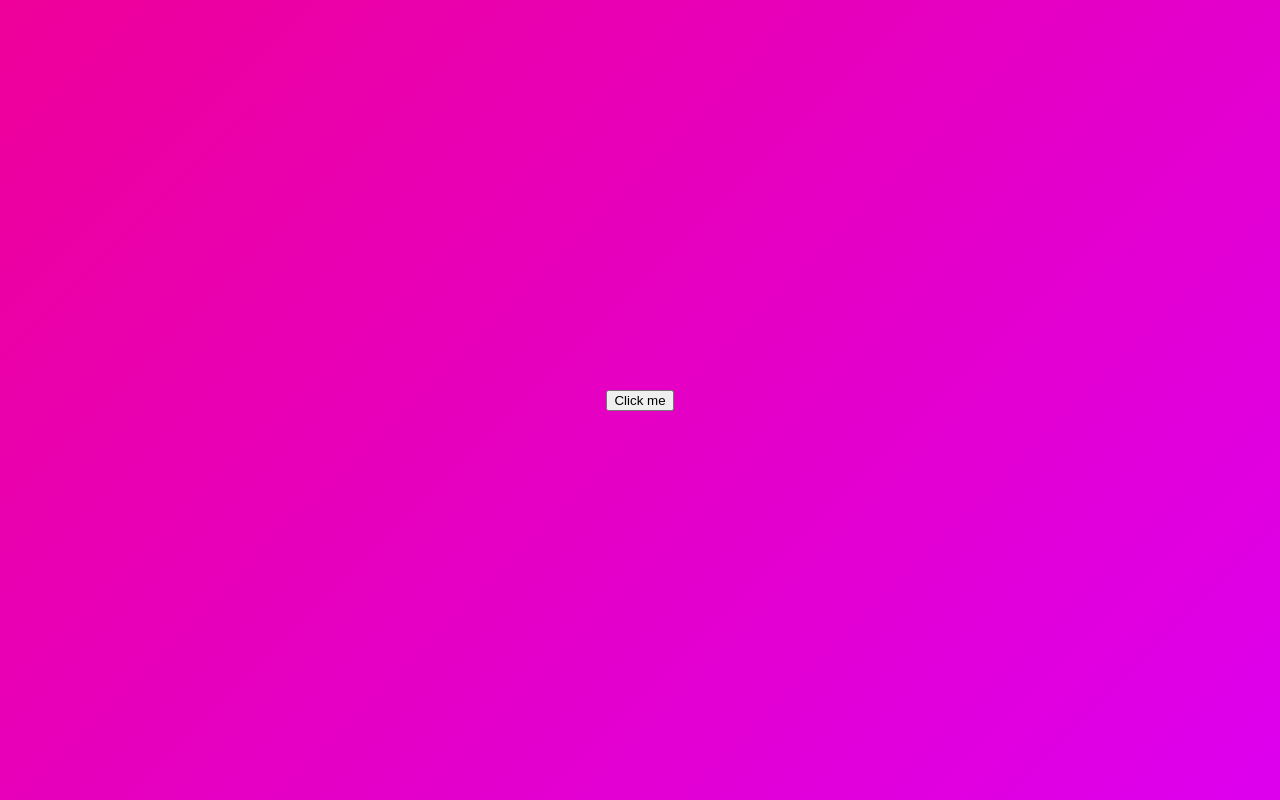
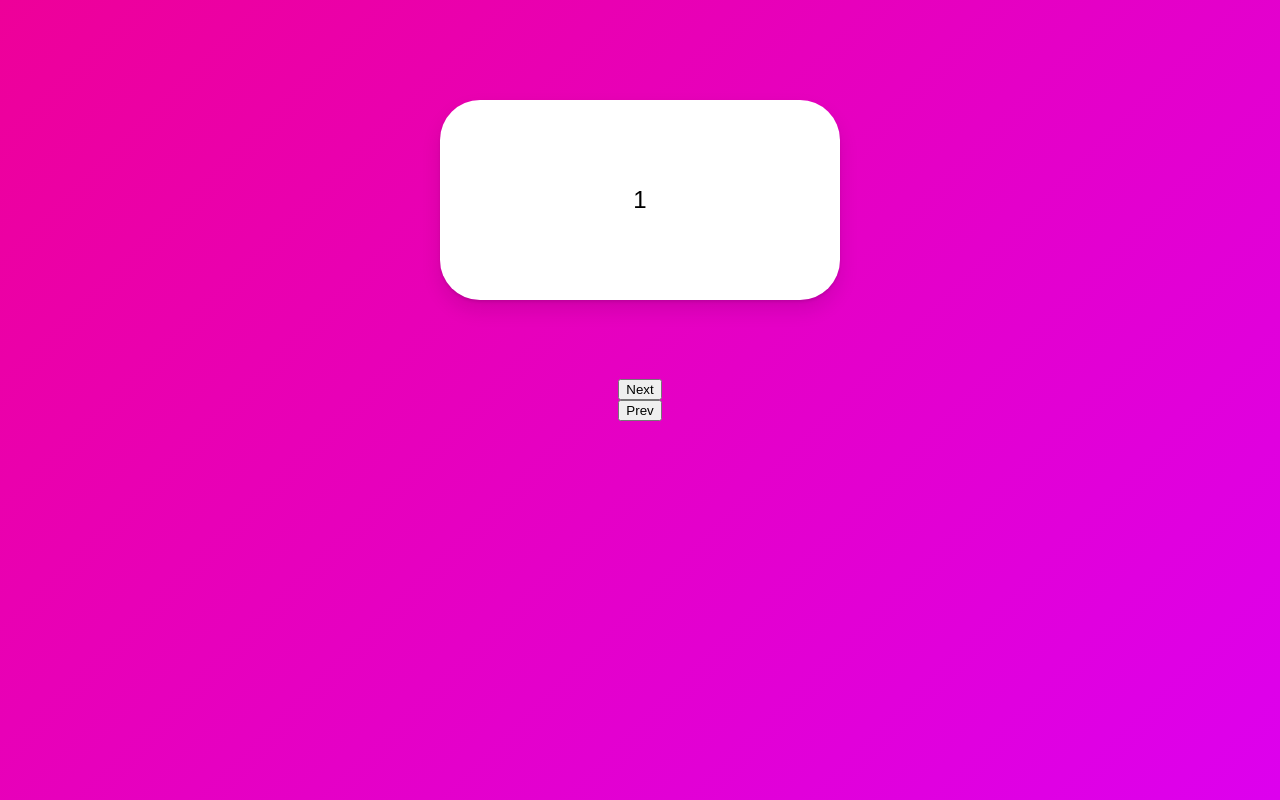
Before and after one commit to Odyssey409/react-masterclass_animation, a React (Create React App) app: page / in a window 1280 px wide. Built offline with nearby package versions, Linux system fonts and the light colour scheme.

Commit message:
section#8.12 Slider part One
슬라이더를 만드는 실습을 함. 그러나 아직은 prev 실행 시 next와 같은 방향 (오른쪽에서 나오는 방향) 이기에 다음 강의에서 개선 예정.

```diff
--- a/src/App.tsx
+++ b/src/App.tsx
@@ -8,6 +8,8 @@
 } from "framer-motion";
 import { useEffect, useRef, useState } from "react";
 import { start } from "repl";
+import { set } from "react-hook-form";
+import { transcode } from "buffer";
 
 const Wrapper = styled(motion.div)`
   height: 100vh;
@@ -16,6 +18,7 @@
   justify-content: center;
   align-items: center;
   background: linear-gradient(135deg, rgb(238, 0, 153), rgb(221, 0, 238));
+  flex-direction: column;
 `;
 
 const Box = styled(motion.div)`
@@ -26,30 +29,54 @@
   position: absolute;
   top: 100px;
   box-shadow: 0px 2px 3px rgba(0, 0, 0, 0.1), 0px 10px 20px rgba(0, 0, 0, 0.1);
+  display: flex;
+  justify-content: center;
+  align-items: center;
+  font-size: 24px;
 `;
-const BoxVariants = {
-  initial: { opacity: 0, scale: 0 },
-  visible: { opacity: 1, scale: 1, rotateZ: 360 },
-  leaving: { opacity: 0, scale: 0, y: 50 },
+
+const boxVariants = {
+  invisible: {
+    x: 500,
+    opacity: 0,
+    scale: 0,
+  },
+  visible: {
+    x: 0,
+    opacity: 1,
+    scale: 1,
+    transition: { duration: 1 },
+  },
+  exit: { x: -500, opacity: 0, scale: 0, transition: { duration: 1 } },
 };
 
 function App() {
-  const [showing, setShowing] = useState(false);
-  const toggleShowing = () => setShowing((prev) => !prev);
+  const [visible, setVisible] = useState(1);
+  const nextPlease = () => {
+    setVisible((prev) => (prev === 10 ? 10 : prev + 1));
+  };
+  const prevPlease = () => {
+    setVisible((prev) => (prev === 1 ? 1 : prev - 1));
+  };
   return (
     <Wrapper>
-      <button onClick={toggleShowing}>Click me</button>
       <AnimatePresence>
-        {" "}
-        {showing ? (
-          <Box
-            variants={BoxVariants}
-            initial="initial"
-            animate="visible"
-            exit="leaving"
-          />
-        ) : null}
+        {[1, 2, 3, 4, 5, 6, 7, 8, 9, 10].map((item) =>
+          item === visible ? (
+            <Box
+              key={item}
+              variants={boxVariants}
+              initial="invisible"
+              animate="visible"
+              exit="exit"
+            >
+              {item}
+            </Box>
+          ) : null
+        )}
       </AnimatePresence>
+      <button onClick={nextPlease}>Next</button>
+      <button onClick={prevPlease}>Prev</button>
     </Wrapper>
   );
 }
```
